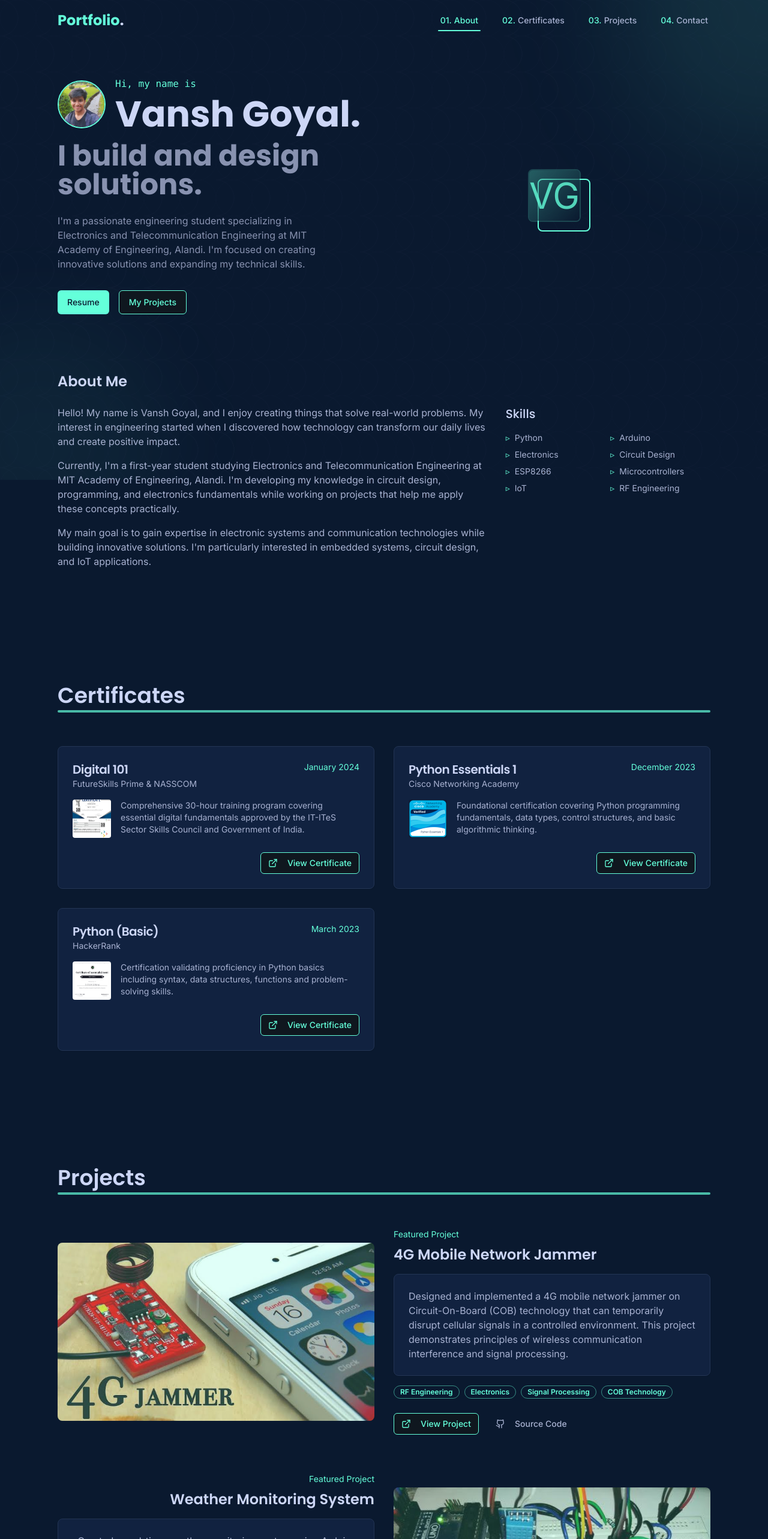
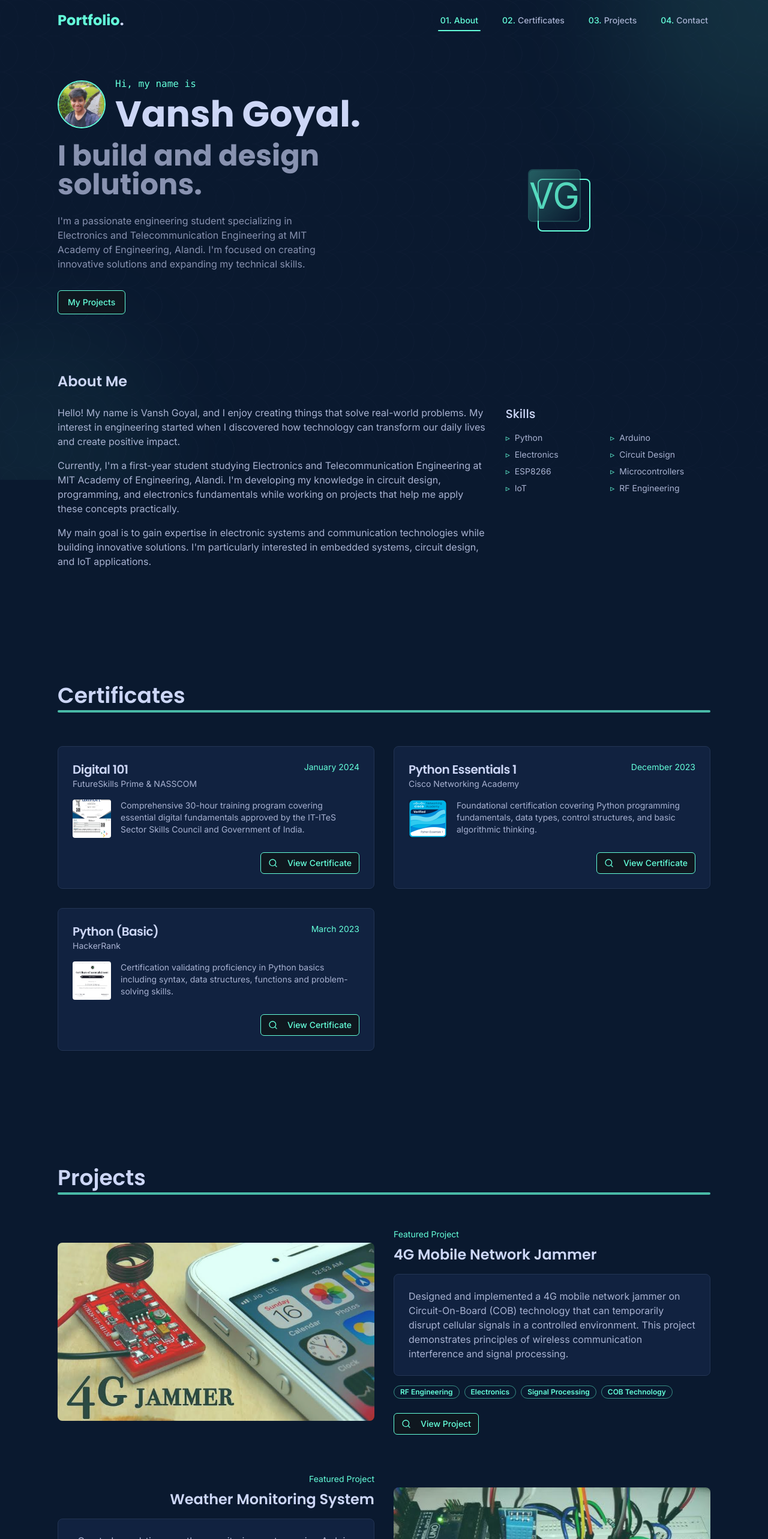
Before and after one commit to Vanshgoyal1234/vansh-goyal, a React (Vite) app: page / in a window 1280 px wide. Shown: the top 2566 px of the page at 60% size. Built offline with nearby package versions, Linux system fonts and the light colour scheme.

Commit message:
Remove resume and source code buttons
Remove resume button and functionality for other buttons.

```diff
--- /dev/null
+++ b/src/components/ImageDialog.tsx
@@ -0,0 +1,32 @@
+
+import React from "react";
+import {
+  Dialog,
+  DialogContent,
+  DialogTrigger,
+} from "@/components/ui/dialog";
+
+interface ImageDialogProps {
+  children: React.ReactNode;
+  imageSrc: string;
+  imageAlt: string;
+}
+
+const ImageDialog = ({ children, imageSrc, imageAlt }: ImageDialogProps) => {
+  return (
+    <Dialog>
+      <DialogTrigger asChild>{children}</DialogTrigger>
+      <DialogContent className="sm:max-w-[80vw] sm:max-h-[80vh] p-0 border-none bg-transparent">
+        <div className="rounded-lg overflow-hidden flex items-center justify-center">
+          <img
+            src={imageSrc}
+            alt={imageAlt}
+            className="max-w-full max-h-[80vh] object-contain"
+          />
+        </div>
+      </DialogContent>
+    </Dialog>
+  );
+};
+
+export default ImageDialog;
--- a/src/components/sections/AboutSection.tsx
+++ b/src/components/sections/AboutSection.tsx
@@ -32,10 +32,11 @@ const AboutSection = () => {
             I'm a passionate engineering student specializing in Electronics and Telecommunication Engineering at MIT Academy of Engineering, Alandi. I'm focused on creating innovative solutions and expanding my technical skills.
           </p>
           <div className="flex gap-4">
-            <Button className="bg-teal text-navy hover:bg-teal/80 hover:text-navy">
-              Resume
-            </Button>
-            <Button variant="outline" className="text-teal border-teal hover:bg-teal/10">
+            <Button
+              variant="outline"
+              className="text-teal border-teal hover:bg-teal/10"
+              onClick={() => document.getElementById('projects')?.scrollIntoView({ behavior: 'smooth' })}
+            >
               My Projects
             </Button>
           </div>
--- a/src/components/sections/CertificatesSection.tsx
+++ b/src/components/sections/CertificatesSection.tsx
@@ -3,7 +3,8 @@ import React from "react";
 import SectionContainer from "../SectionContainer";
 import { Card, CardContent, CardDescription, CardFooter, CardHeader, CardTitle } from "@/components/ui/card";
 import { Button } from "@/components/ui/button";
-import { ExternalLink } from "lucide-react";
+import ImageDialog from "../ImageDialog";
+import { Search } from "lucide-react";
 
 const certificates = [
   {
@@ -64,10 +65,12 @@ const CertificatesSection = () => {
               </div>
             </CardContent>
             <CardFooter>
-              <Button variant="outline" size="sm" className="text-teal border-teal hover:bg-teal/10 ml-auto">
-                <ExternalLink size={16} className="mr-2" />
-                View Certificate
-              </Button>
+              <ImageDialog imageSrc={cert.image} imageAlt={cert.title}>
+                <Button variant="outline" size="sm" className="text-teal border-teal hover:bg-teal/10 ml-auto">
+                  <Search size={16} className="mr-2" />
+                  View Certificate
+                </Button>
+              </ImageDialog>
             </CardFooter>
           </Card>
         ))}
--- a/src/components/sections/ProjectsSection.tsx
+++ b/src/components/sections/ProjectsSection.tsx
@@ -4,7 +4,8 @@ import SectionContainer from "../SectionContainer";
 import { Card, CardContent, CardDescription, CardFooter, CardHeader, CardTitle } from "@/components/ui/card";
 import { Button } from "@/components/ui/button";
 import { Badge } from "@/components/ui/badge";
-import { ExternalLink, Github } from "lucide-react";
+import { Search } from "lucide-react";
+import ImageDialog from "../ImageDialog";
 
 const projects = [
   {
@@ -13,8 +14,6 @@ const projects = [
     description: "Designed and implemented a 4G mobile network jammer on Circuit-On-Board (COB) technology that can temporarily disrupt cellular signals in a controlled environment. This project demonstrates principles of wireless communication interference and signal processing.",
     image: "/lovable-uploads/22942a65-010e-4081-9ea4-9f9dd6623574.png",
     tags: ["RF Engineering", "Electronics", "Signal Processing", "COB Technology"],
-    link: "#",
-    github: "#",
     featured: true
   },
   {
@@ -23,8 +22,6 @@ const projects = [
     description: "Created a real-time weather monitoring system using Arduino, DHT11 sensor, and LCD display that accurately measures temperature and humidity levels. This system can be used for environmental monitoring in various settings like homes, greenhouses, or laboratories.",
     image: "/lovable-uploads/4c9b66f6-48b2-4e54-b8b2-10c76081541a.png",
     tags: ["Arduino", "IoT", "Sensor Technology", "Environmental Monitoring"],
-    link: "#",
-    github: "#",
     featured: true
   },
   {
@@ -33,8 +30,6 @@ const projects = [
     description: "Developed a compact and efficient police LED light system with alternating red and blue patterns controlled by an ESP module. This project demonstrates skills in microcontroller programming, LED control, and low-power design for emergency signaling applications.",
     image: "/lovable-uploads/7c20d59f-777f-4447-9067-c03daf0a8430.png",
     tags: ["ESP8266", "LED Design", "Microcontrollers", "Embedded Systems"],
-    link: "#",
-    github: "#",
     featured: true
   },
 ];
@@ -77,14 +72,12 @@ const ProjectsSection = () => {
               </div>
 
               <div className={`flex gap-4 ${index % 2 === 0 ? '' : 'md:justify-end'}`}>
-                <Button variant="outline" size="sm" className="text-teal border-teal hover:bg-teal/10">
-                  <ExternalLink size={16} className="mr-2" />
-                  View Project
-                </Button>
-                <Button variant="ghost" size="sm" className="text-lightSlate hover:text-teal">
-                  <Github size={16} className="mr-2" />
-                  Source Code
-                </Button>
+                <ImageDialog imageSrc={project.image} imageAlt={project.title}>
+                  <Button variant="outline" size="sm" className="text-teal border-teal hover:bg-teal/10">
+                    <Search size={16} className="mr-2" />
+                    View Project
+                  </Button>
+                </ImageDialog>
               </div>
             </div>
           </div>
```
